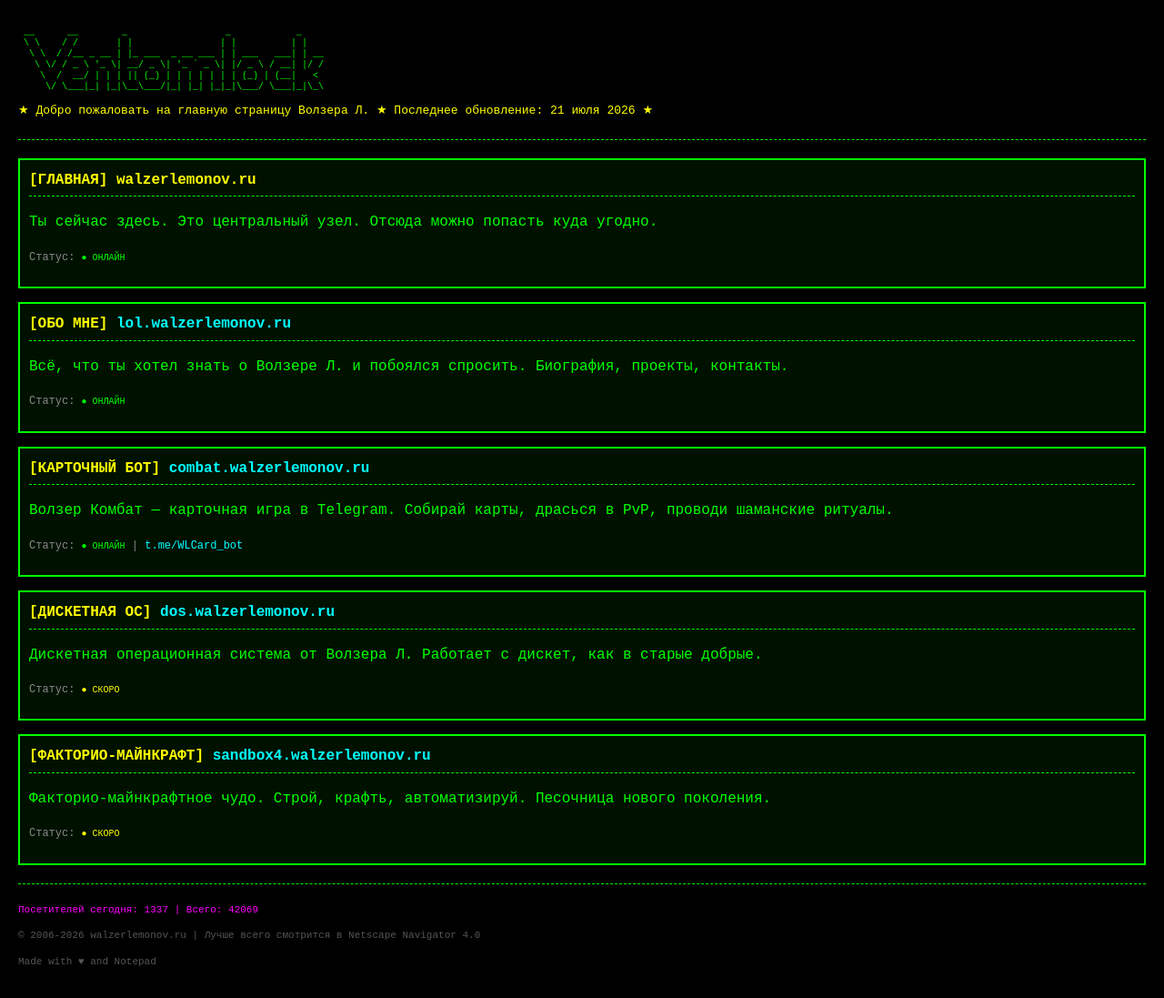
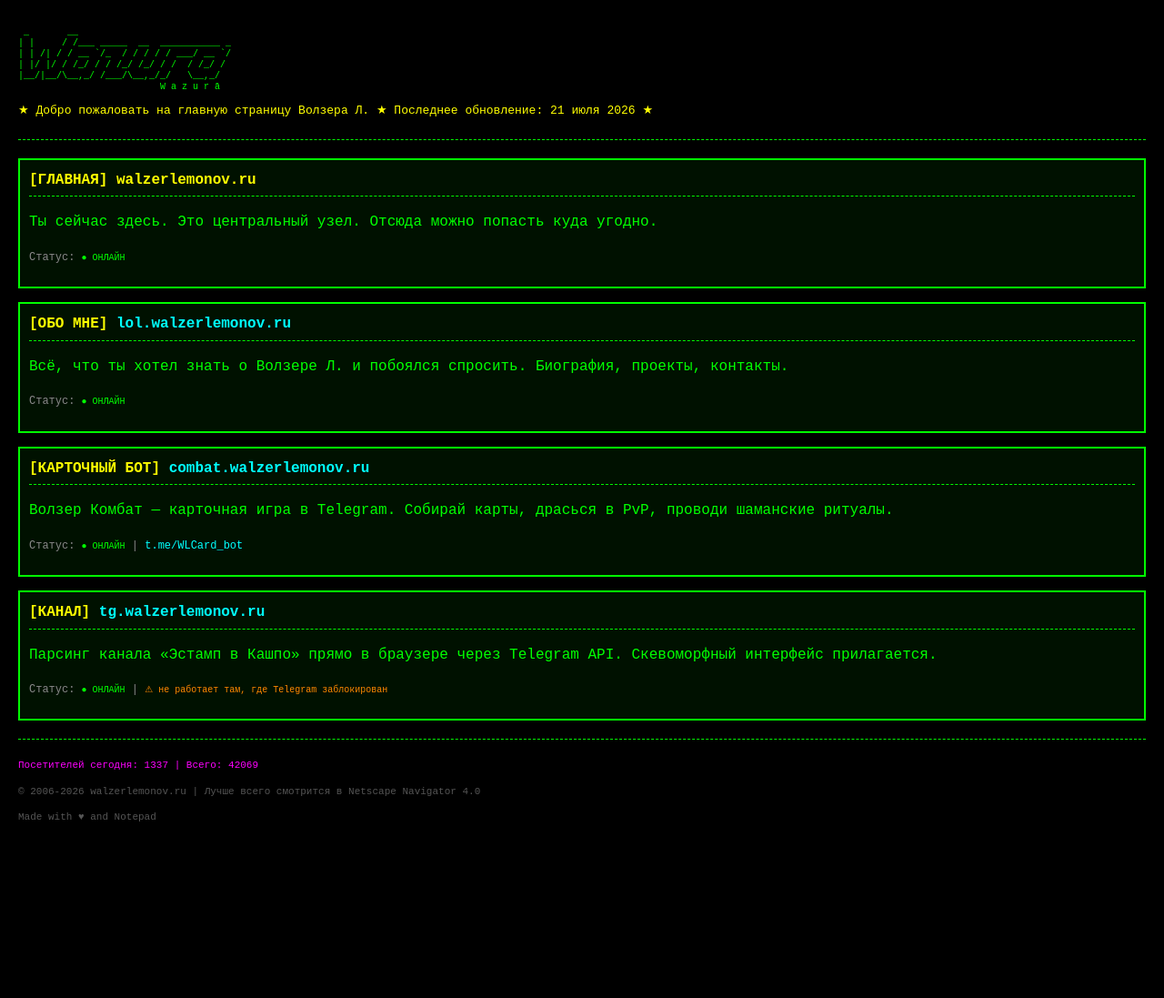
Before and after one commit to WalzerL/crispy-journey, a plain HTML site: page index.html in a window 1280 px wide. Shown: the whole page at 91% size. After the commit the page ends 939 px from the top, so only its background shows below. Drawn offline with Linux system fonts and the light colour scheme.

Commit message:
Update index.html
сацук

```diff
--- a/index.html
+++ b/index.html
@@ -46,17 +46,17 @@
 @keyframes scroll { 0% { transform: translateX(100%); } 100% { transform: translateX(-100%); } }
 .status-new { color: #0f0; font-size: 10px; }
 .status-soon { color: #ff0; font-size: 10px; }
+.status-warn { color: #f80; font-size: 10px; }
 </style>
 </head>
 <body>
-
 <pre style="font-size:10px; color:#0f0; line-height:1.2;">
- __      __        _                  _            _
- \ \    / /       | |                | |          | |
-  \ \  / /__ _ __ | |_ ___  _ __ ___ | | ___   ___| | __
-   \ \/ / _ \ '_ \| __/ _ \| '_ ` _ \| |/ _ \ / __| |/ /
-    \  /  __/ | | | || (_) | | | | | | | (_) | (__|   &lt;
-     \/ \___|_| |_|\__\___/|_| |_| |_|_|\___/ \___|_|\_\
+ _       __
+| |     / /___ _____  __  ___________ _
+| | /| / / __ `/_  / / / / / ___/ __ `/
+| |/ |/ / /_/ / / /_/ /_/ / /  / /_/ /
+|__/|__/\__,_/ /___/\__,_/_/   \__,_/
+                          W a z u r ā
 </pre>
 
 <div class="marquee"><span>★ Добро пожаловать на главную страницу Волзера Л. ★ Последнее обновление: 21 июля 2026 ★</span></div>
@@ -82,22 +82,14 @@
 </div>
 
 <div class="box">
-  <h2>[ДИСКЕТНАЯ ОС] <a href="https://dos.walzerlemonov.ru">dos.walzerlemonov.ru</a></h2>
-  <p>Дискетная операционная система от Волзера Л. Работает с дискет, как в старые добрые.</p>
-  <p class="sub">Статус: <span class="status-soon">● СКОРО</span></p>
-</div>
-
-<div class="box">
-  <h2>[ФАКТОРИО-МАЙНКРАФТ] <a href="https://sandbox4.walzerlemonov.ru">sandbox4.walzerlemonov.ru</a></h2>
-  <p>Факторио-майнкрафтное чудо. Строй, крафть, автоматизируй. Песочница нового поколения.</p>
-  <p class="sub">Статус: <span class="status-soon">● СКОРО</span></p>
+<h2>[КАНАЛ] <a href="https://tg.walzerlemonov.ru">tg.walzerlemonov.ru</a></h2>
+<p>Парсинг канала «Эстамп в Кашпо» прямо в браузере через Telegram API. Скевоморфный интерфейс прилагается.</p>
+<p class="sub">Статус: <span class="status-new">● ОНЛАЙН</span> | <span class="status-warn">⚠ не работает там, где Telegram заблокирован</span></p>
 </div>
 
 <hr>
-
 <p class="counter">Посетителей сегодня: 1337 | Всего: 42069</p>
 <p style="font-size:11px; color:#555;">© 2006-2026 walzerlemonov.ru | Лучше всего смотрится в Netscape Navigator 4.0</p>
 <p style="font-size:11px; color:#555;">Made with &hearts; and Notepad</p>
-
 </body>
 </html>
```
Lines whose indentation alone changed are shown as unchanged.
